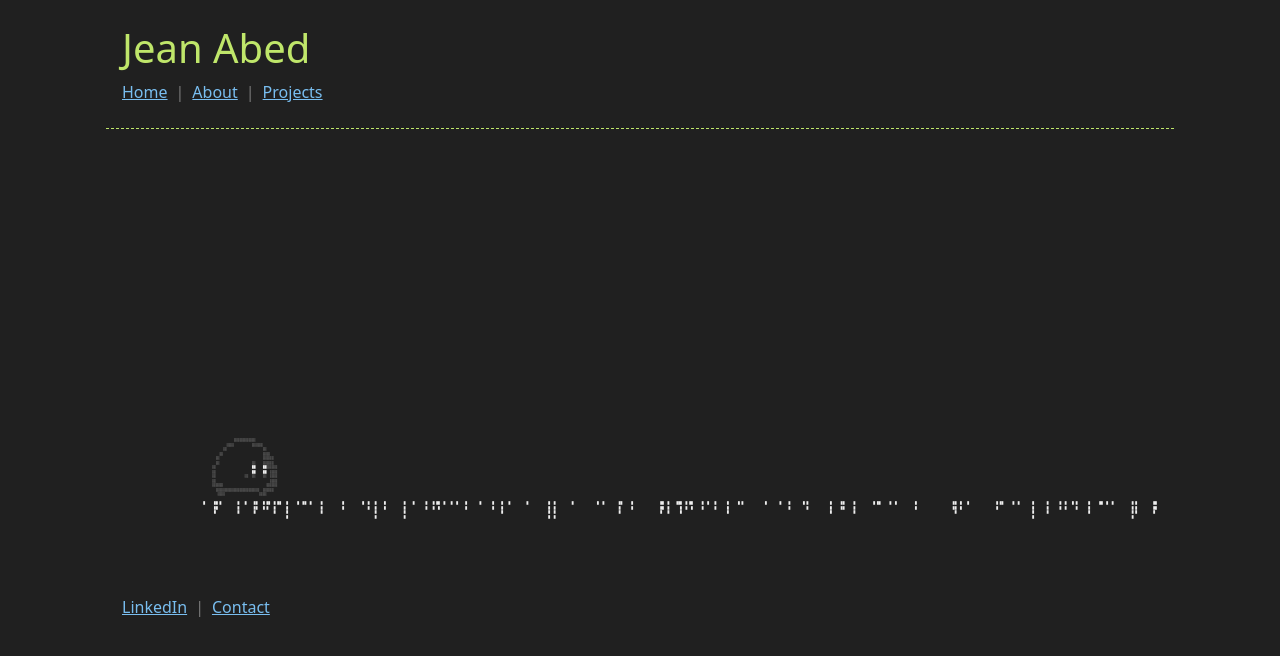
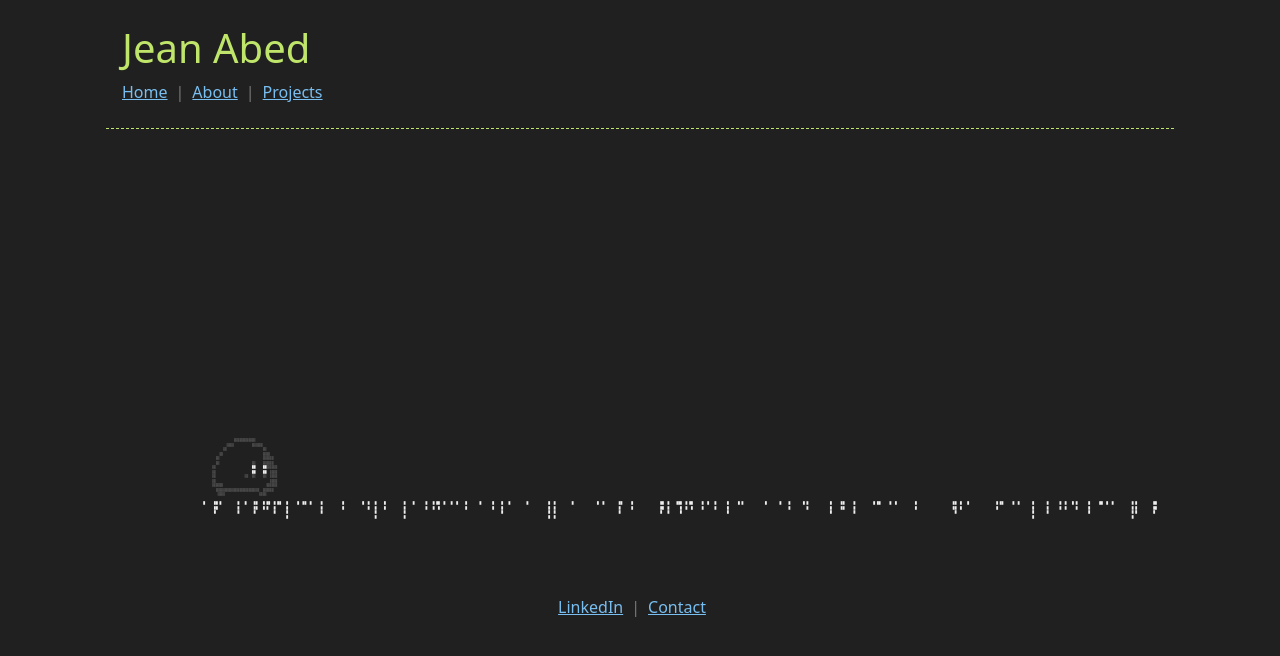
Before and after one commit to Woolworths/woolworths.github.io, a Jekyll site: the page built from index.html, in a window 1280 px wide. Shown: the top 656 px of the page. Built offline with Jekyll 4.4.1, drawn with Linux system fonts in a browser that asks for light colours.

Commit message:
center footer text, where it appears

```diff
--- a/_layouts/default.html
+++ b/_layouts/default.html
@@ -88,7 +88,7 @@
 
       {% if page.name != "about.html" %}
         <div class="container-fluid footer">
-          <ul class="list-inline header-list">
+          <ul class="list-inline header-list text-center">
             <li class="list-inline-item"><a href="https://www.linkedin.com/in/jeanabed/" target="_blank">LinkedIn</a></li><!--
             --><li class="list-inline-item"><a href="/about">Contact</a></li>
           </ul>
```
